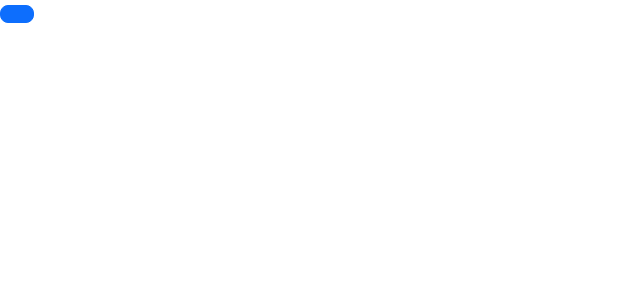
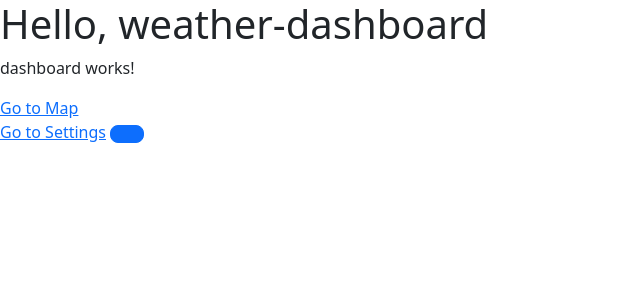
Before and after one commit to Dushn11/weather-dashboard, an Angular app: page /dashboard in a window 1280 px wide. Before the commit this address led to /. Shown: the top 300 px of the page, without its empty margins (0-640 px from the left). Built offline with nearby package versions, Linux system fonts and the light colour scheme.

Commit message:
Настройка рутинга
dashboard -> settings
dashboard -> map

```diff
--- a/package.json
+++ b/package.json
@@ -34,10 +34,11 @@
     "@angular/cli": "^21.2.7",
     "@angular/compiler-cli": "^21.2.0",
     "@types/express": "^5.0.1",
-    "@types/node": "^20.17.19",
+    "@types/node": "^20.19.39",
+    "@vitest/ui": "^4.1.4",
     "jsdom": "^28.0.0",
     "prettier": "^3.8.1",
     "typescript": "~5.9.2",
-    "vitest": "^4.0.8"
+    "vitest": "^4.1.4"
   }
 }
--- a/src/app/app.html
+++ b/src/app/app.html
@@ -0,0 +1,2 @@
+<h1>Hello, {{title()}}</h1>
+<router-outlet></router-outlet>
--- a/src/app/app.routes.ts
+++ b/src/app/app.routes.ts
@@ -1,3 +1,11 @@
 import { Routes } from '@angular/router';
+import { Dashboard } from './pages/dashboard/dashboard';
+import { Map } from './pages/map/map';
+import { Settings } from './pages/settings/settings';
 
-export const routes: Routes = [];
+export const routes: Routes = [
+  { path: '', redirectTo: '/dashboard', pathMatch: 'full' },
+  { path: 'dashboard', component: Dashboard },
+  { path: 'map', component: Map },
+  { path: 'settings', component: Settings },
+];
--- a/src/app/pages/dashboard/dashboard.html
+++ b/src/app/pages/dashboard/dashboard.html
@@ -1 +1,4 @@
 <p>dashboard works!</p>
+<a routerLink="/map">Go to Map</a>
+<br>
+<a routerLink="/settings">Go to Settings</a>
--- a/src/app/pages/dashboard/dashboard.ts
+++ b/src/app/pages/dashboard/dashboard.ts
@@ -1,8 +1,9 @@
 import { Component } from '@angular/core';
+import { RouterLink } from '@angular/router';
 
 @Component({
   selector: 'app-dashboard',
-  imports: [],
+  imports: [RouterLink],
   templateUrl: './dashboard.html',
   styleUrl: './dashboard.scss',
 })
--- a/src/app/pages/map/map.html
+++ b/src/app/pages/map/map.html
@@ -1 +1,2 @@
 <p>map works!</p>
+<a routerLink="/dashboard">Go to Dashboard</a>
--- a/src/app/pages/map/map.ts
+++ b/src/app/pages/map/map.ts
@@ -1,8 +1,9 @@
 import { Component } from '@angular/core';
+import { RouterLink } from '@angular/router';
 
 @Component({
   selector: 'app-map',
-  imports: [],
+  imports: [RouterLink],
   templateUrl: './map.html',
   styleUrl: './map.scss',
 })
--- a/src/app/pages/settings/settings.html
+++ b/src/app/pages/settings/settings.html
@@ -1 +1,2 @@
 <p>settings works!</p>
+<a routerLink="/dashboard">Go to Dashboard</a>
--- a/src/app/pages/settings/settings.ts
+++ b/src/app/pages/settings/settings.ts
@@ -1,8 +1,9 @@
 import { Component } from '@angular/core';
+import { RouterLink } from '@angular/router';
 
 @Component({
   selector: 'app-settings',
-  imports: [],
+  imports: [RouterLink],
   templateUrl: './settings.html',
   styleUrl: './settings.scss',
 })
--- a/tsconfig.app.json
+++ b/tsconfig.app.json
@@ -3,6 +3,7 @@
 {
   "extends": "./tsconfig.json",
   "compilerOptions": {
+    "rootDir": "./src",
     "outDir": "./out-tsc/app",
     "types": [
       "node"
```
Also changed, not shown: 2 other files (tests, documents, lock files or other folders).
